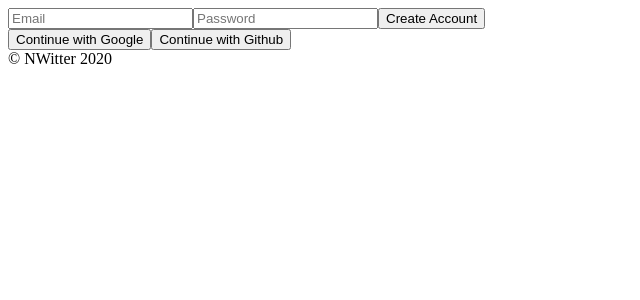
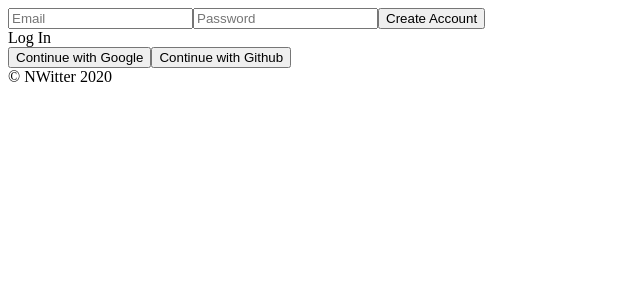
Before and after one commit to 5tarlight/nwitter, a React (Create React App) app: page /#/ in a window 1280 px wide. Shown: the top 300 px of the page, without its empty margins (0-640 px from the left). Built offline with nearby package versions, Linux system fonts and the light colour scheme; no server answers.

Commit message:
create account or sign in toggle

```diff
--- a/src/routes/Auth.js
+++ b/src/routes/Auth.js
@@ -5,6 +5,8 @@ const Auth = () => {
   const [email, setEmail] = useState('')
   const [password, setPassword] = useState('')
   const [newAccount, setNewAccount] = useState(true)
+  const [error, setError] = useState('')
+
   const onChange = e => {
     const { target: { name, value } } = e
     if (name === 'email') {
@@ -26,8 +28,13 @@ const Auth = () => {
         console.log(data)
       }
     } catch (err) {
-      console.log(err)
+      setError(err.message)
     }
+  }
+
+  const toggleAccount = () => {
+    setError('')
+    setNewAccount(prev => !prev)
   }
 
   return (
@@ -50,7 +57,10 @@ const Auth = () => {
           onChange={onChange}
         />
         <input type='submit' value={newAccount ? 'Create Account' : 'Log in'}/>
+        {error}
       </form>
+
+      <span onClick={toggleAccount}>{newAccount ? 'Log In' : 'Create Account'}</span>
 
       <div>
         <button>Continue with Google</button>
```
